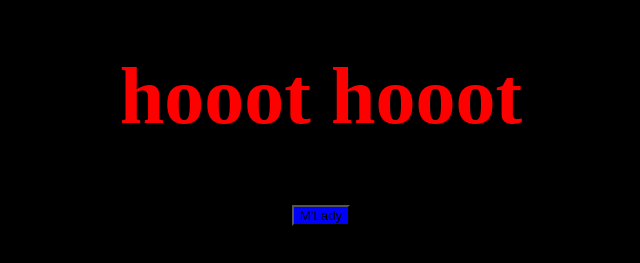
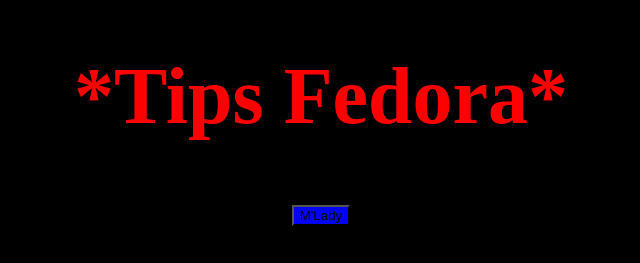
Before and after one commit to TuxxThePenguin/TuxxThePenguin.github.io, a plain HTML site: page index.html in a window 1280 px wide. Shown: the part 341-604 px from the top of the page, without its empty margins (319-959 px from the left). Drawn offline with Linux system fonts and the light colour scheme.

Commit message:
Update index.html

```diff
--- a/index.html
+++ b/index.html
@@ -5,7 +5,7 @@
   <title>Tuxx</title>
   <body bgcolor="#000000">
   <img src="tip.gif" id="bg" alt="" style="margin-left:auto;margin-right:auto;display:block;margin-top:3%">
-  <h1 style="font-size: 5em; text-align: center; color: #ff0000;">hooot hooot</h1>
+  <h1 style="font-size: 5em; text-align: center; color: #ff0000;">*Tips Fedora*</h1>
   <button type="button" id="bt" style="background-color:blue;margin-left:auto;margin-right:auto;display:block;margin-top:5%"
     onclick="javascript:PlaySound('mlady.mp3');">
     M'Lady
```
